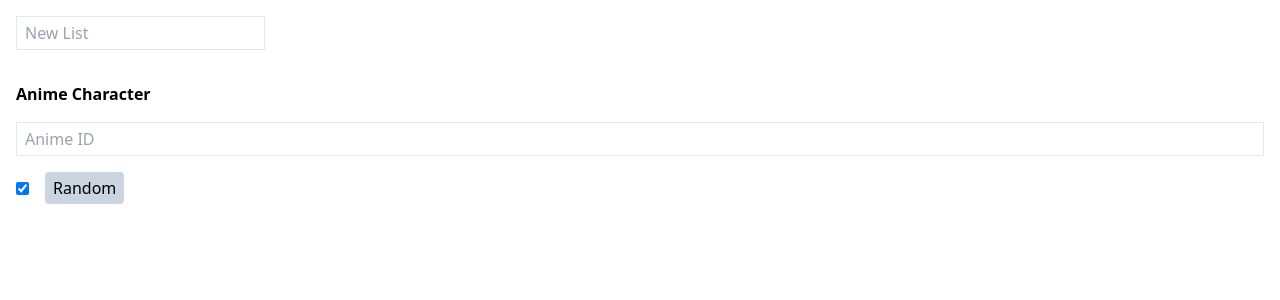
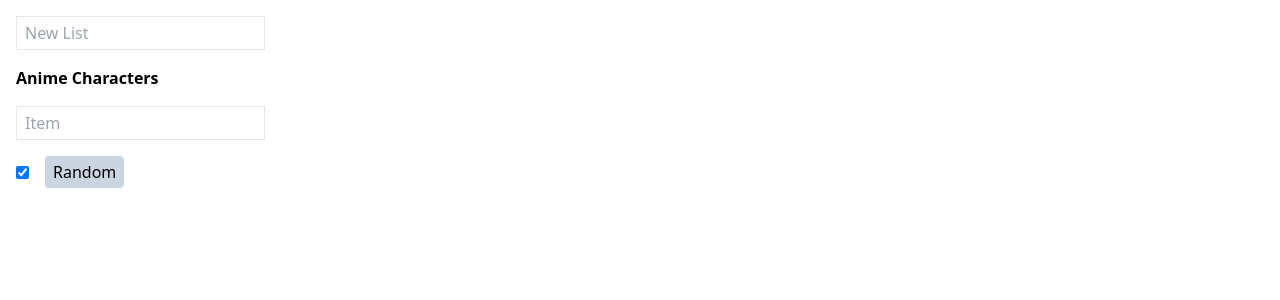
Before and after one commit to sakkaku-web/randomizer, a React (Create React App) app: page / in a window 1280 px wide. Shown: the top 300 px of the page. Built offline with nearby package versions, Linux system fonts and the light colour scheme.

Commit message:
generic random list for anime

```diff
--- a/src/App.tsx
+++ b/src/App.tsx
@@ -1,22 +1,13 @@
 import React, { useEffect, useState } from "react";
-import { RandomList } from "./RandomList";
-import { RandomAnime } from "./RandomAnime";
+import { ListHandler, RandomList } from "./RandomList";
+import { animeListHandler } from "./anime";
 
 const LISTS_ID_KEY = "randomizerListIds";
+const ANIME_CHAR_KEY = "Anime Characters";
 
-interface Environment {
-  API_URL: string;
-}
-
-const devEnv: Environment = {
-  API_URL: "http://localhost:5000/",
+const HANDLER: Record<string, ListHandler<any>> = {
+  [ANIME_CHAR_KEY]: animeListHandler,
 };
-
-const prodEnv: Environment = {
-  API_URL: "http://localhost:8080/",
-};
-
-const env = process.env.NODE_ENV === "production" ? prodEnv : devEnv;
 
 function App() {
   const [lists, setLists] = useState<string[]>([]);
@@ -45,6 +36,8 @@ function App() {
     localStorage.setItem(LISTS_ID_KEY, JSON.stringify(updatedList));
   };
 
+  const allLists = [ANIME_CHAR_KEY, ...lists];
+
   return (
     <div className="p-4 flex flex-col gap-4">
       <div className="flex gap-4">
@@ -58,17 +51,18 @@ function App() {
         />
       </div>
 
-      <div className="flex gap-4">
-        {lists.map((list) => (
+      <div className="flex gap-4 flex-wrap">
+        {allLists.map((list) => (
           <RandomList
             key={list}
             name={list}
-            onDelete={() => handleDeleteList(list)}
+            handler={HANDLER[list]}
+            onDelete={
+              ANIME_CHAR_KEY === list ? undefined : () => handleDeleteList(list)
+            }
           />
         ))}
       </div>
-
-      <RandomAnime baseUrl={env.API_URL} />
     </div>
   );
 }
--- a/src/List.tsx
+++ b/src/List.tsx
@@ -90,7 +90,7 @@ export const List = ({
 
       <div className="flex flex-col gap-2">
         {items.map((x) => (
-          <div className="flex gap-2">
+          <div className="flex gap-2" key={format(x)}>
             <input
               type="checkbox"
               checked={!isDisabled(x)}
--- a/src/RandomAnime.tsx
+++ /dev/null
@@ -1,95 +0,0 @@
-import { useEffect, useState } from "react";
-import { List } from "./List";
-
-interface Anime {
-  id: string;
-  name: string;
-}
-
-interface Character {
-  id: string;
-  name: string;
-  anime: string;
-}
-
-interface RandomAnimeProps {
-  baseUrl: string;
-}
-
-const ANIME_ID_KEY = "randomizerAnimeIds";
-
-export const RandomAnime = ({ baseUrl }: RandomAnimeProps) => {
-  const [animes, setAnimes] = useState<Anime[]>([]);
-  const [newAnime, setNewAnime] = useState<string>("");
-
-  useEffect(() => {
-    const storedAnimes = localStorage.getItem(ANIME_ID_KEY);
-    if (storedAnimes) {
-      setAnimes(JSON.parse(storedAnimes));
-    }
-  }, []);
-
-  const getAnimeInfo = async (animeId: string) => {
-    const response = await fetch(baseUrl + "api/other/anime/" + animeId);
-    const data = await response.json();
-    return data;
-  };
-
-  const handleAddAnime = async (e: React.KeyboardEvent) => {
-    if (e.key !== "Enter") return;
-    if (!newAnime) return;
-
-    const info = await getAnimeInfo(newAnime);
-    const name = info["anime_name"];
-
-    const updated = [...animes, { id: newAnime, name }];
-    setAnimes(updated);
-    setNewAnime("");
-    localStorage.setItem(ANIME_ID_KEY, JSON.stringify(updated));
-  };
-
-  const randomItem = (arr: any[]) => {
-    const randomIndex = Math.floor(Math.random() * arr.length);
-    return arr[randomIndex];
-  };
-
-  const getRandomCharacter = async (anime: Anime): Promise<Character> => {
-    const info = await getAnimeInfo(anime.id);
-    const characters = info.characters;
-
-    const char = randomItem(characters);
-    return {
-      id: char.id,
-      name: char.name,
-      anime: anime.name,
-    };
-  };
-
-  return (
-    <div className="flex flex-col gap-4">
-      <h1 className="font-bold">Anime Character</h1>
-
-      <input
-        type="text"
-        className="border px-2 py-1"
-        value={newAnime}
-        onKeyUp={handleAddAnime}
-        placeholder="Anime ID"
-        onChange={(e) => setNewAnime(e.target.value)}
-      />
-
-      <List
-        items={animes}
-        itemLink={(a) =>
-          "https://www.animecharactersdatabase.com/source.php?id=" + a.id
-        }
-        randomLink={(a) =>
-          "https://www.animecharactersdatabase.com/characters.php?id=" + a.id
-        }
-        format={(a) => `${a.name} (${a.id})`}
-        formatRandom={(a) => `${a.name} from ${a.anime}`}
-        getRandomFor={(a) => getRandomCharacter(a)}
-      />
-    </div>
-  );
-};
--- a/src/RandomList.tsx
+++ b/src/RandomList.tsx
@@ -1,18 +1,28 @@
 import { useEffect, useState } from "react";
 import { List } from "./List";
 
+export interface ListHandler<T, E = T> {
+  onAddNew: (item: string) => Promise<T | null>;
+  itemLink?: (item: T) => string;
+  randomLink?: (item: T) => string;
+  format?: (item: T) => string;
+  formatRandom?: (item: E) => string;
+  getRandomFor?: (item: T) => Promise<E | null>;
+}
+
 interface RandomListProps {
   name: string;
+  handler?: ListHandler<any>;
   onDelete?: () => void;
 }
 
 const LIST_ID_PREFIX_KEY = "randomizerListIds-";
 
-export const RandomList = ({ name, onDelete }: RandomListProps) => {
-  const [items, setItems] = useState<string[]>([]);
+export const RandomList = ({ name, onDelete, handler }: RandomListProps) => {
+  const [items, setItems] = useState<any[]>([]);
   const [newItem, setNewItem] = useState<string>();
 
-  const listKey = LIST_ID_PREFIX_KEY + name;
+  const listKey = LIST_ID_PREFIX_KEY + name.replaceAll(" ", "-");
 
   useEffect(() => {
     const stored = localStorage.getItem(listKey);
@@ -25,7 +35,10 @@ export const RandomList = ({ name, onDelete }: RandomListProps) => {
     if (e.key !== "Enter") return;
     if (!newItem) return;
 
-    setItems([...items, newItem]);
+    const item = handler ? await handler?.onAddNew(newItem) : newItem;
+    if (!item) return;
+
+    setItems([...items, item]);
     setNewItem("");
     localStorage.setItem(listKey, JSON.stringify(items));
   };
@@ -33,7 +46,7 @@ export const RandomList = ({ name, onDelete }: RandomListProps) => {
   return (
     <div className="flex flex-col gap-4">
       <h1 className="font-bold flex gap-4">
-        {name} <button onClick={onDelete}>x</button>
+        {name} {onDelete && <button onClick={onDelete}>x</button>}
       </h1>
 
       <input
@@ -45,7 +58,14 @@ export const RandomList = ({ name, onDelete }: RandomListProps) => {
         onChange={(e) => setNewItem(e.target.value)}
       />
 
-      <List items={items} />
+      <List
+        items={items}
+        itemLink={handler?.itemLink}
+        randomLink={handler?.randomLink}
+        format={handler?.format}
+        formatRandom={handler?.formatRandom}
+        getRandomFor={handler?.getRandomFor}
+      />
     </div>
   );
 };
--- /dev/null
+++ b/src/anime.ts
@@ -0,0 +1,62 @@
+import { ListHandler } from "./RandomList";
+import { env } from "./env";
+
+interface Anime {
+  id: string;
+  name: string;
+}
+
+interface Character {
+  id: string;
+  name: string;
+  anime: string;
+}
+
+const getAnimeInfo = async (animeId: string) => {
+  const response = await fetch(env.API_URL + "api/other/anime/" + animeId);
+  const data = await response.json();
+  return data;
+};
+
+const randomItem = (arr: any[]) => {
+  const randomIndex = Math.floor(Math.random() * arr.length);
+  return arr[randomIndex];
+};
+
+const getRandomCharacter = async (anime: Anime): Promise<Character | null> => {
+  try {
+    const info = await getAnimeInfo(anime.id);
+    const characters = info.characters;
+
+    const char = randomItem(characters);
+    return {
+      id: char.id,
+      name: char.name,
+      anime: anime.name,
+    };
+  } catch (e) {
+    console.error("Failed to get random anime character", e);
+    return null;
+  }
+};
+
+const getNewAnime = async (id: string): Promise<Anime | null> => {
+  try {
+    const info = await getAnimeInfo(id);
+    return { id, name: info.name };
+  } catch (e) {
+    console.error("Failed to get anime info", e);
+    return null;
+  }
+};
+
+export const animeListHandler: ListHandler<Anime, Character> = {
+  onAddNew: (id) => getNewAnime(id),
+  itemLink: (x) =>
+    `https://www.animecharactersdatabase.com/source.php?id=${x.id}`,
+  randomLink: (x) =>
+    `https://www.animecharactersdatabase.com/characters.php?id=${x.id}`,
+  format: (x) => `${x.name} (${x.id})`,
+  formatRandom: (x) => `${x.name} from ${x.anime}`,
+  getRandomFor: getRandomCharacter,
+};
--- /dev/null
+++ b/src/env.ts
@@ -0,0 +1,13 @@
+interface Environment {
+  API_URL: string;
+}
+
+const devEnv: Environment = {
+  API_URL: "http://localhost:5000/",
+};
+
+const prodEnv: Environment = {
+  API_URL: "http://localhost:8080/",
+};
+
+export const env = process.env.NODE_ENV === "production" ? prodEnv : devEnv;
```
